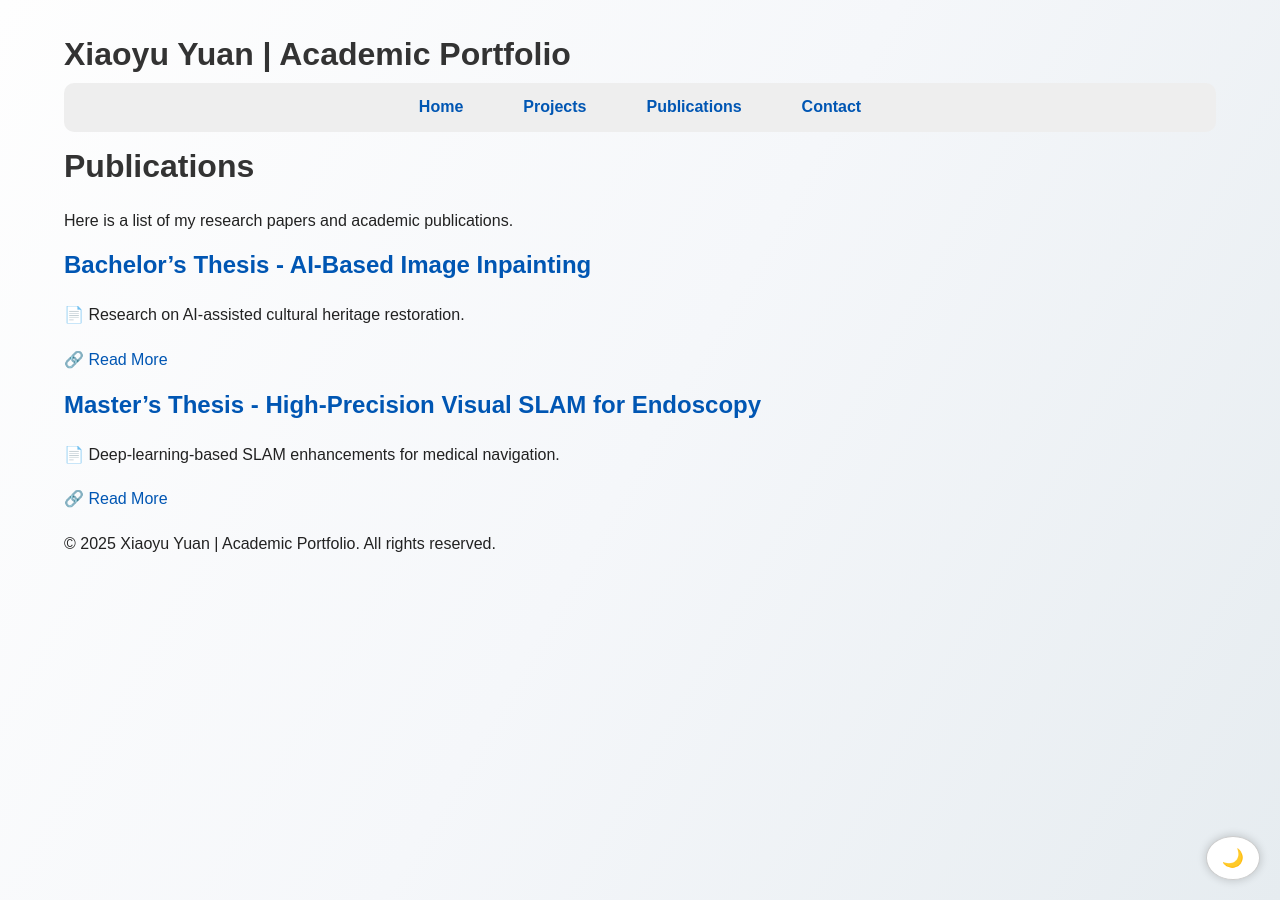
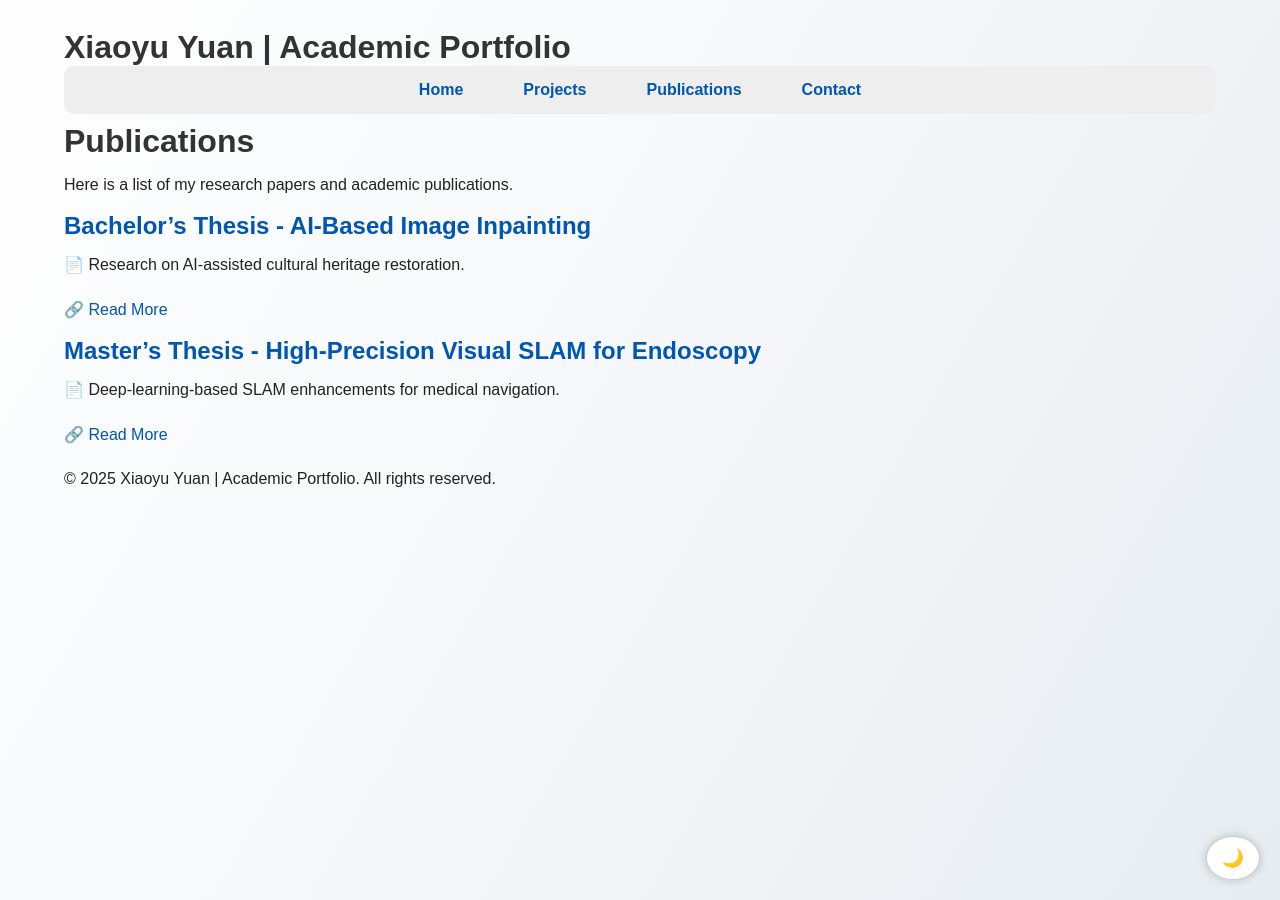
Before and after one commit to XiaoyuYuan19/portfolio, a Jekyll site: the page built from publications.md, in a window 1280 px wide. Built offline with Jekyll 4.4.1, drawn with Linux system fonts in a browser that asks for light colours.

Commit message:
Update style.css

```diff
--- a/assets/css/style.css
+++ b/assets/css/style.css
@@ -96,9 +96,10 @@ h1, h2, h3 {
     color: #333;
     border-bottom: none;
     padding-bottom: 5px;
-    line-height: 1.2;
+    line-height: 0.8;
     margin-top: 15px;
     margin-bottom: 5px;
+    padding: 0;
 }
 
 /* 🌟 让导航栏变成横向菜单 🌟 */
```
